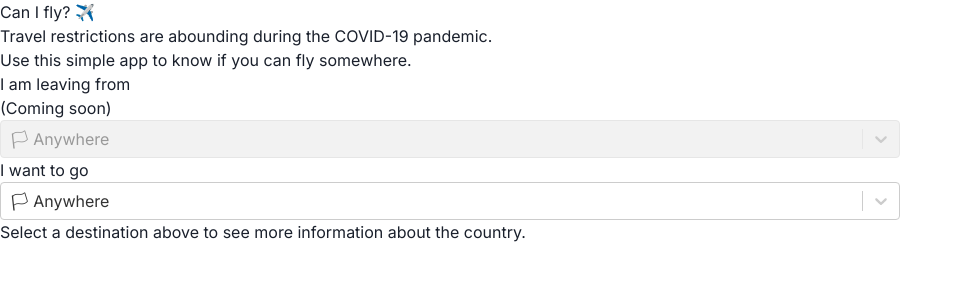
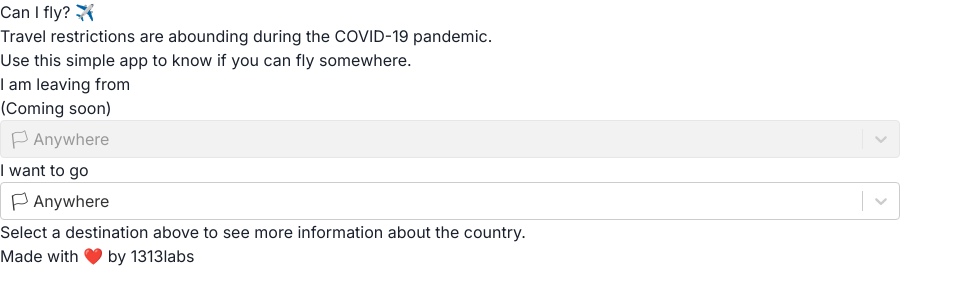
Before and after one commit to mendesfabio/can-i-fly, a Next.js app: page / in a window 1280 px wide. Shown: the top 304 px of the page, without its empty margins (0-963 px from the left). Built offline with nearby package versions, Linux system fonts and the light colour scheme.

Commit message:
Add made with love by 1313labs

```diff
--- a/components/index/Footer.js
+++ b/components/index/Footer.js
@@ -2,8 +2,8 @@
 
 const Footer = () => (
   <footer className="text-center">
-    <a href="https://github.com/1313labs/can-i-fly" className="text-3xl">
-      <i className="fab fa-fw mr-1 fa-github"></i>
+    <a href="https://github.com/1313labs/can-i-fly" className="text-3l">
+      Made with ❤️ by 1313labs <i className="fab fa-fw mr-1 fa-github"></i>
     </a>
   </footer>
 );
```
